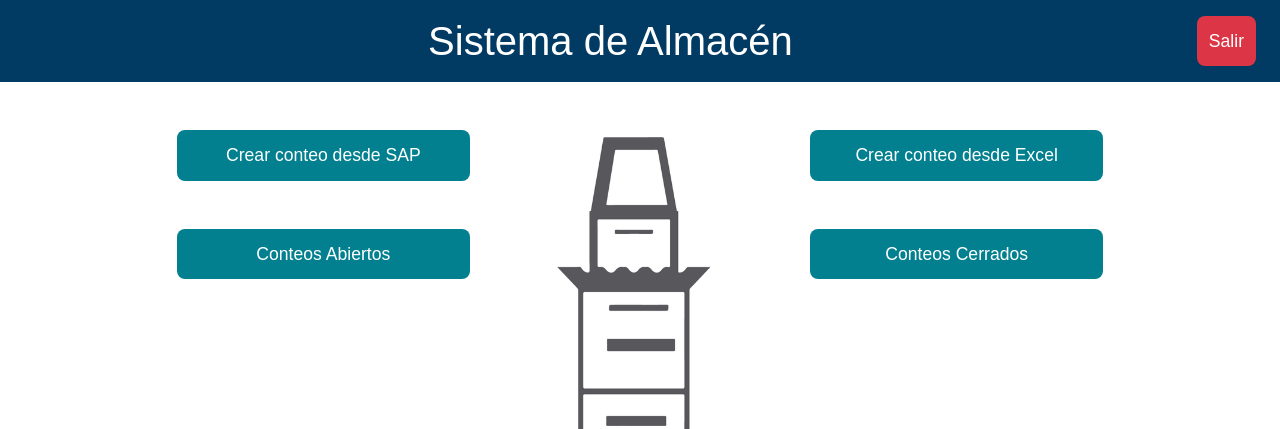
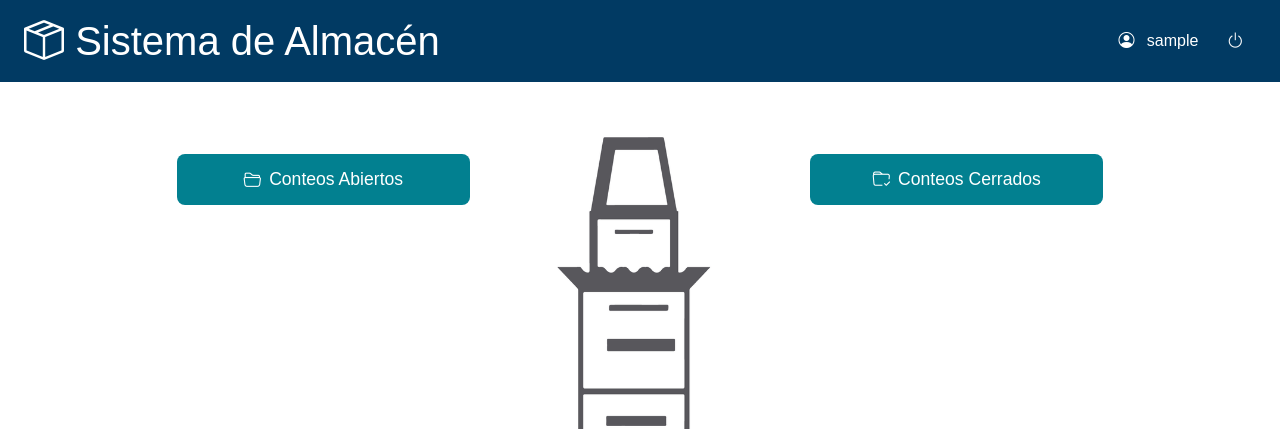
Before and after one commit to Gitux1602/WMS-G16, a Flask app: page / in a window 1280 px wide. Shown: the top 429 px of the page. Run offline with Flask 3, Linux system fonts and the light colour scheme; the visitor is signed in with stand-in values (Sample User, id 1).

Commit message:
User Admin Rol

```diff
--- a/app/models.py
+++ b/app/models.py
@@ -82,7 +82,17 @@ class Inventario(db.Model):
         db.session.commit()  # Guarda los cambios en la base de datos
         print("Cambios guardados en la base de datos.")
 
+#Prueba para ver como funcion event.listens_for
+@event.listens_for(Inventario, 'before_insert')
+@event.listens_for(Inventario, 'before_update')
+def validate_comentarios_before_change(mapper, connection, target):
+    if target.comentarios is not None and 'hola' in target.comentarios.lower():
+        error_msg = f"Intento de guardar comentario no permitido en documento {target.docnum}: '{target.comentarios}'"
+        print(f"ERROR VALIDACIÓN: {error_msg}")  # Esto se verá en la consola
+        raise ValueError("El campo comentarios no puede contener la palabra 'hola'")
 
+    # Mensaje de éxito (opcional)
+    print(f"Comentarios validados correctamente para documento {target.docnum}")
 
 class InventarioDetalle(db.Model):
     id = db.Column(db.Integer, primary_key=True, autoincrement=True)
--- a/app/routes/main.py
+++ b/app/routes/main.py
@@ -1,6 +1,8 @@
 from flask import render_template, redirect, url_for, flash, request, Blueprint
-from flask_login import login_required
-from app.models import BaseDatosEnum
+from flask_login import current_user, login_required
+from app.forms import RegistrationForm
+from app.models import BaseDatosEnum, User
+from app import db, bcrypt
 
 main = Blueprint('main', __name__)
 
@@ -28,7 +30,29 @@ def seleccionar_base_datos():
                          opciones_basedatos=opciones_basedatos,
                          basedatos_seleccionada=None)
 
-@main.route('/conteo_sap/<basedatos>') #Redirige a conteo_sap.html
+@main.route('/conteo_sap/<basedatos>')
 @login_required
 def conteo_sap(basedatos):
     return render_template('conteo_sap.html', basedatos=basedatos)
+
+
+# Ruta para el registro de nuevos usuarios
+@main.route('/register', methods=['GET', 'POST'])
+def register():
+
+    # Crea una instancia del formulario de registro
+    form = RegistrationForm()
+
+    if form.validate_on_submit():
+        hashed_password = bcrypt.generate_password_hash(form.password.data).decode('utf-8')
+
+        # Crea un nuevo usuario con los datos del formulario
+        user = User(username=form.username.data, email=form.email.data, password=hashed_password)
+
+        db.session.add(user)
+        db.session.commit()
+
+        flash('Tu cuenta ha sido creada. Ahora puedes iniciar sesión.', 'success')
+        return redirect(url_for('main.home'))  # Redirige a la página de inicio de sesión
+
+    return render_template('register.html', form=form)
--- a/app/templates/home.html
+++ b/app/templates/home.html
@@ -9,38 +9,67 @@
     <link rel="stylesheet" href="{{ url_for('static', filename='styles.css') }}">
 </head>
 <body class="bg-light" style="background-image: url('/static/logo.png'); background-repeat: no-repeat; background-size: 110%; background-position: center; background-attachment: fixed; min-height: 100vh; margin: 0;">
-    <!-- Cabecera con logo, título y botón de salida -->
-    <header class="d-flex align-items-center justify-content-between px-4 py-3 custom-header">
-        <h1 class="text-white text-center flex-grow-1 m-0">Sistema de Almacén</h1>
-        <a href="{{ url_for('auth.logout') }}" class="btn btn-danger btn-lg">Salir</a>
+
+    <header class="d-flex justify-content-between align-items-center px-4 py-3 custom-header">
+        <h1 class="text-white m-0">
+            <i class="bi bi-box-seam"></i> Sistema de Almacén
+        </h1>
+
+        <div class="d-flex align-items-center gap-3">
+            <div class="text-white">
+                <i class="bi bi-person-circle"></i>
+                <span class="ms-2">{{ current_user.username }}</span>
+            </div>
+
+            {% if current_user.is_authenticated and current_user.rol == 1 %}
+                <a href="{{ url_for('main.register') }}">Crea un nuevo usuario</a>
+            {% endif %}
+
+            <a href="{{ url_for('auth.logout') }}" class="btn btn-sm btn-outline-light" title="Cerrar sesión">
+                <i class="bi bi-power"></i>
+            </a>
+        </div>
     </header>
 
-    <!-- Matriz de botones 2x2 -->
     <main class="container mt-5">
         <div class="row justify-content-center">
             <div class="col-md-10">
                 <div class="row g-4">
-                    <!-- Fila 1 -->
+                    <!-- Fila 1 - Solo visible para administradores -->
+                    {% if current_user.is_authenticated and current_user.rol == 1 %}
                     <div class="col-4">
-                        <a href="{{ url_for('main.seleccionar_base_datos') }}" class="btn custom-btn btn-lg w-100">Crear conteo desde SAP</a>
+                        <a href="{{ url_for('main.seleccionar_base_datos') }}" class="btn custom-btn btn-lg w-100">
+                            <i class="bi bi-database me-2"></i>Crear conteo desde SAP
+                        </a>
                     </div>
                     <div class="col-4 offset-4">
-                        <a href="{{ url_for('inventario.subir_excel') }}" class="btn custom-btn btn-lg w-100">Crear conteo desde Excel</a>
+                        <a href="{{ url_for('inventario.subir_excel') }}" class="btn custom-btn btn-lg w-100">
+                            <i class="bi bi-file-earmark-excel me-2"></i>Crear conteo desde Excel
+                        </a>
                     </div>
+                    {% endif %}
                 </div>
                 <div class="row g-4 mt-4">
                     <!-- Fila 2 -->
                     <div class="col-4">
-                        <a href="{{ url_for('inventarios_estado.inventarios_abiertos') }}" class="btn custom-btn btn-lg w-100">Conteos Abiertos</a>
+                        <a href="{{ url_for('inventarios_estado.inventarios_abiertos') }}" class="btn custom-btn btn-lg w-100">
+                            <i class="bi bi-folder2-open me-2"></i>Conteos Abiertos
+                        </a>
                     </div>
                     <div class="col-4 offset-4">
-                        <a href="{{ url_for('inventarios_estado.inventarios_cerrados') }}" class="btn custom-btn btn-lg w-100">Conteos Cerrados</a>
+                        <a href="{{ url_for('inventarios_estado.inventarios_cerrados') }}" class="btn custom-btn btn-lg w-100">
+                            <i class="bi bi-folder-check me-2"></i>Conteos Cerrados
+                        </a>
                     </div>
                 </div>
             </div>
         </div>
     </main>
 
+    <!-- Bootstrap Icons -->
+    <link rel="stylesheet" href="https://cdn.jsdelivr.net/npm/bootstrap-icons@1.11.1/font/bootstrap-icons.min.css">
+
+
     <!-- Bootstrap JS -->
     <script src="https://cdn.jsdelivr.net/npm/bootstrap@5.3.2/dist/js/bootstrap.bundle.min.js"></script>
 </body>
--- a/app/templates/login.html
+++ b/app/templates/login.html
@@ -40,6 +40,5 @@
                 {{ form.submit(class="btn btn-primary w-100") }}
             </div>
         </form>
-        <p class="text-center mt-3">¿No tienes una cuenta? <a href="{{ url_for('auth.register') }}">Regístrate aquí</a></p>
     </div>
 {% endblock %}
--- a/app/templates/seleccionar_base_datos.html
+++ b/app/templates/seleccionar_base_datos.html
@@ -15,7 +15,6 @@
     <header class="d-flex align-items-center justify-content-between px-4 py-3 custom-header">
         <h1 class="text-white text-center flex-grow-1 m-0">Sistema de Almacén</h1>
         <a href="{{ url_for('main.home') }}" class="btn btn-secondary btn-lg">Volver</a>
-        <!--<a href="{{ url_for('auth.logout') }}" class="btn btn-danger btn-lg">Salir</a>-->
     </header>
 
     <!-- Cuerpo principal -->
```
Also changed, not shown: app/routes/auth.py (+2 -74 lines), app/templates/conteo_sap.html (+8 -7 lines), app/templates/register.html (+6 -1 lines), insertdata.py (+16 -3 lines), 1 other file.
